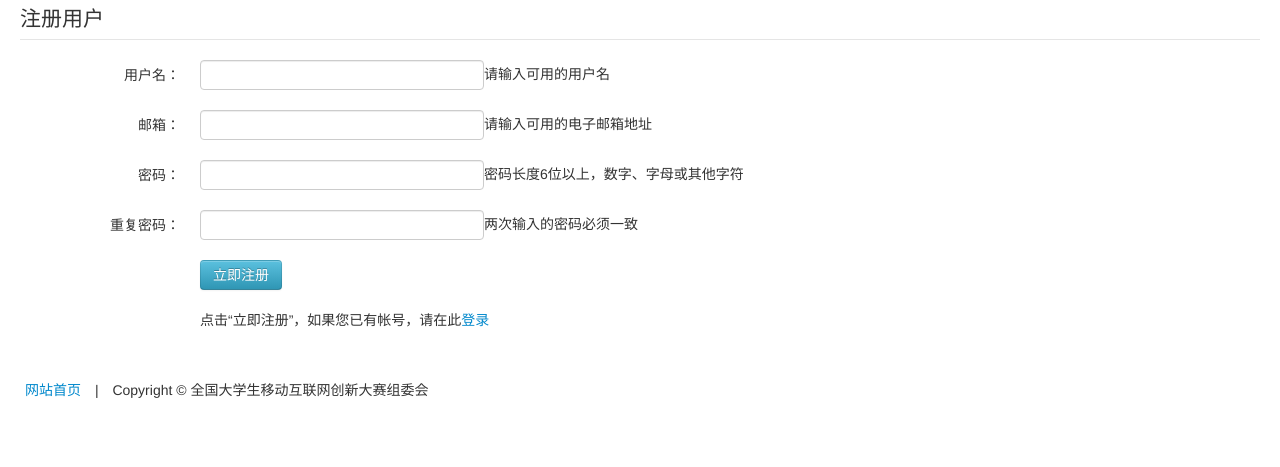
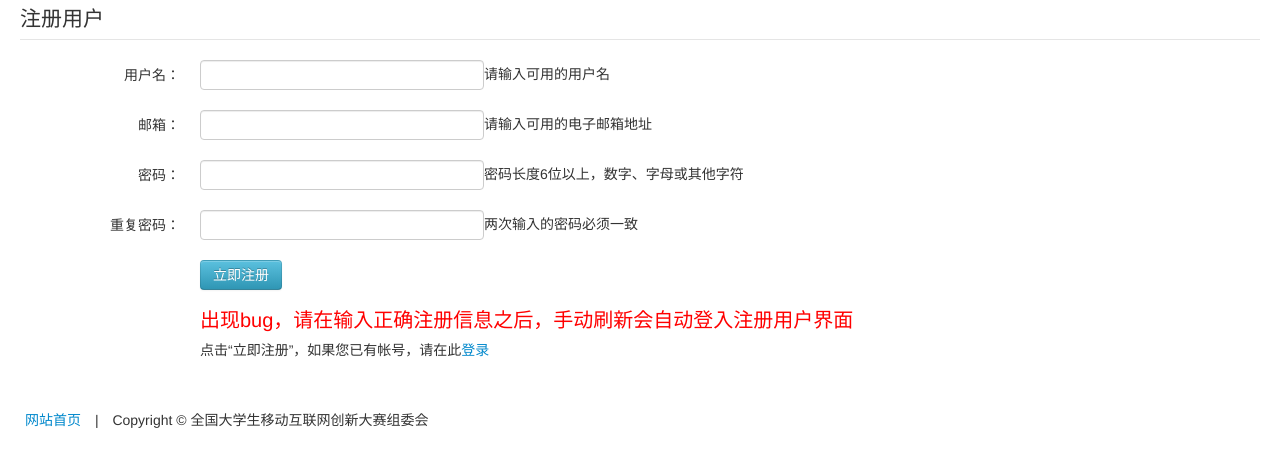
Before and after one commit to chtisatalent/doorindex, a PHP site: page /data/html/user/tpls/app/register.html in a window 1280 px wide. Shown: the part 84-551 px from the top of the page. Run offline with PHP 8.4, Linux system fonts and the light colour scheme; some libraries are stand-ins or nearby versions.

Commit message:
“文字修改v73

```diff
--- a/app/user/tpls/app/register.tpl
+++ b/app/user/tpls/app/register.tpl
@@ -41,7 +41,6 @@
 						<div class="control-group">
 							<div class="controls">
 
-
 <p style ="color :red;font-size:20px;">出现bug，请在输入正确注册信息之后，手动刷新会自动登入注册用户界面</p><p>点击“立即注册”，即表示您同意并愿意遵守本站用户协议和隐私政策，如果您已有帐号，请在此<a href="index.php?user-app-login">登录</a></p>
 							</div>
 						</div>
--- a/data/compile/user/tpls/app/%%cpl%%register.php
+++ b/data/compile/user/tpls/app/%%cpl%%register.php
@@ -40,7 +40,8 @@
 						</div>
 						<div class="control-group">
 							<div class="controls">
-								<p>点击“立即注册”，如果您已有帐号，请在此<a href="index.php?user-app-login">登录</a></p>
+
+<p style ="color :red;font-size:20px;">出现bug，请在输入正确注册信息之后，手动刷新会自动登入注册用户界面</p><p>点击“立即注册”，如果您已有帐号，请在此<a href="index.php?user-app-login">登录</a></p>
 							</div>
 						</div>
 					</div>
--- a/data/html/user/tpls/app/register.html
+++ b/data/html/user/tpls/app/register.html
@@ -100,7 +100,8 @@
 						</div>
 						<div class="control-group">
 							<div class="controls">
-								<p>点击“立即注册”，如果您已有帐号，请在此<a href="index.php?user-app-login">登录</a></p>
+
+<p style ="color :red;font-size:20px;">出现bug，请在输入正确注册信息之后，手动刷新会自动登入注册用户界面</p><p>点击“立即注册”，如果您已有帐号，请在此<a href="index.php?user-app-login">登录</a></p>
 							</div>
 						</div>
 					</div>
```
Also changed, not shown: app/user/tpls/Copy of app/register.tpl (line endings or trailing spaces).
